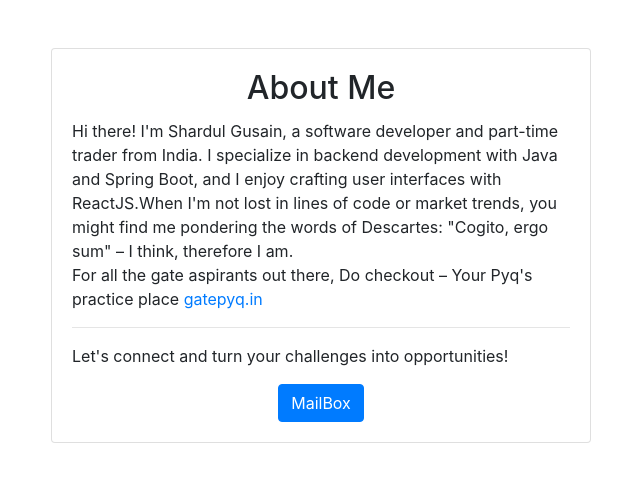
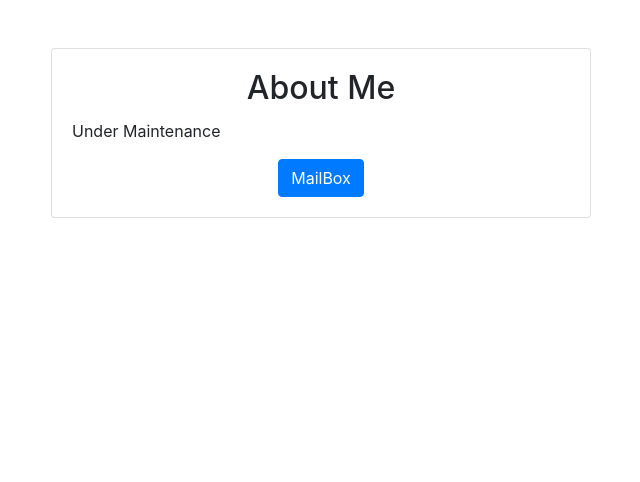
Before and after one commit to ShardulGusain5/ShardulGusain.github.io, a plain HTML site: page index.html in a window 1280 px wide. Shown: the whole page, without its empty margins (319-959 px from the left). Drawn offline with nearby package versions, Linux system fonts and the light colour scheme.

Commit message:
Update index.html

```diff
--- a/index.html
+++ b/index.html
@@ -18,13 +18,7 @@
                     <div class="card-body">
                         <h2 class="card-title text-center">About Me</h2>
                         <p class="card-text">
-                            Hi there! I'm Shardul Gusain, a software developer and part-time trader from India. I
-                            specialize in backend development with Java and Spring Boot, and I enjoy crafting user
-                            interfaces with ReactJS.When I'm not lost in lines of code or market trends, you might find me
-                            pondering the words of Descartes: "Cogito, ergo sum" – I think, therefore I am.<br>
-                            For all the gate aspirants out there, Do checkout – Your Pyq's practice place <a href="https://gatepyq.in">gatepyq.in</a> <hr>
-
-                            Let's connect and turn your challenges into opportunities!
+                            Under Maintenance
                         </p>
                         <div class="text-center">
                             <a href="mailto:shardulsgusain1@gmail.com" class="btn btn-primary">MailBox</a>
```
